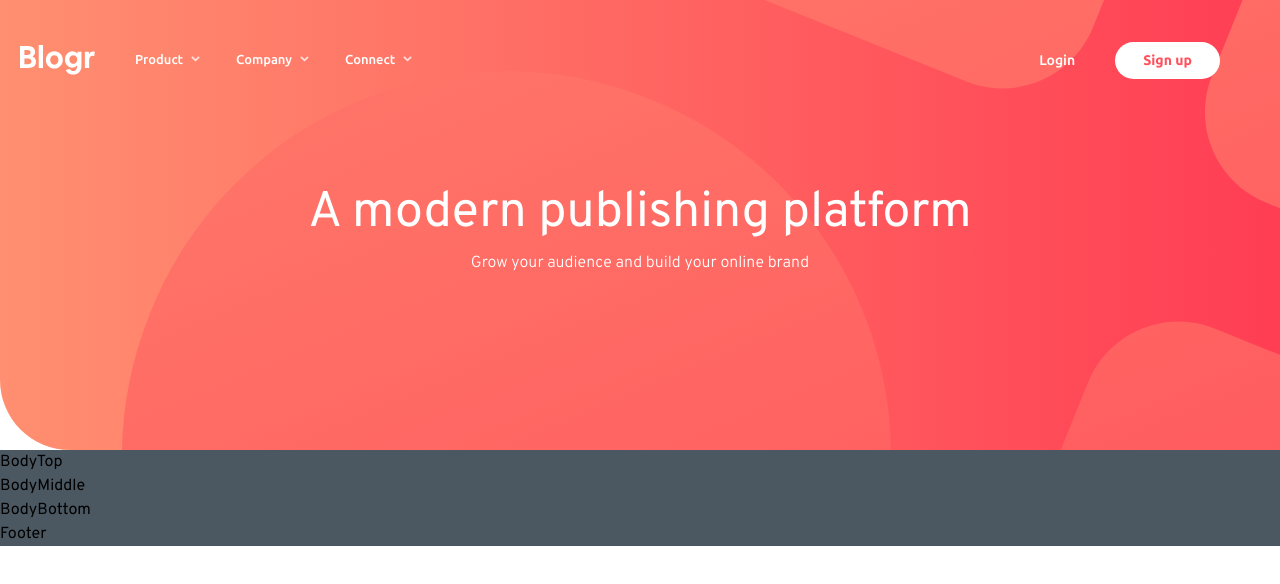
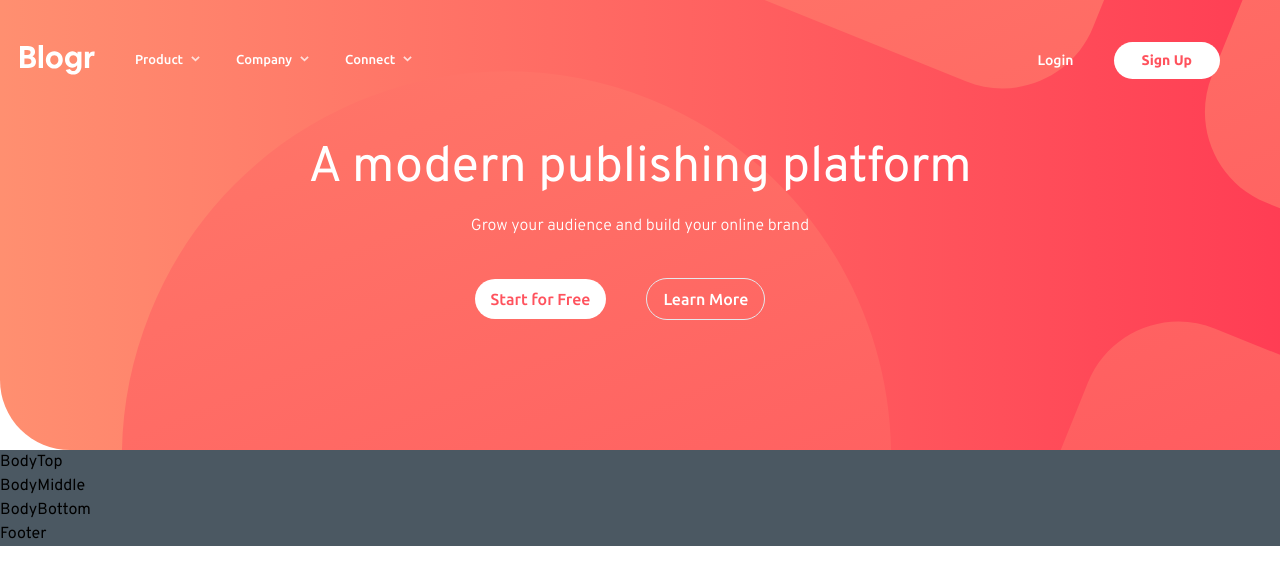
Before and after one commit to rachelharu/react-landingpage-blogr, a React (Vite) app: page / in a window 1280 px wide. Shown: the top 584 px of the page. Built offline with nearby package versions, Linux system fonts and the light colour scheme.

Commit message:
finish CTA buttons

```diff
--- a/src/components/CTA.jsx
+++ b/src/components/CTA.jsx
@@ -4,14 +4,19 @@
   return (
     <div className="flex-col justify-center text-center">
       <h1 className="mobile-font-change flex justify-center font-normal text-white text-[50px]">A modern publishing platform</h1>
-      <h3 className="flex justify-center font-light text-white">Grow your audience and build your online brand</h3>
+      <h3 className="flex mt-2 justify-center font-light text-white">Grow your audience and build your online brand</h3>
 
-      {/* <button>
-      Start for Free
-      </button>
-      <button>
-      Learn More
-      </button> */}
+      <div className="font-ubuntu text-[16px] ">
+        <button className="bg-white text-ctaPrimary hover:bg-ctaHover hover:text-white
+          font-medium py-2 px-4 mr-10 mt-10 rounded-full">
+        Start for Free
+        </button>
+        <button className="bg-transparent text-white hover:bg-white hover:text-ctaPrimary border border-white-100
+          font-medium py-2 px-4 mr-10 mt-10 rounded-full">
+        Learn More
+        </button>
+      </div>
+
     </div>
   );
 };
--- a/src/components/Navbar.jsx
+++ b/src/components/Navbar.jsx
@@ -59,7 +59,7 @@
         <button className='mr-10 hover:underline'>Login</button>
         <button class="bg-white text-ctaPrimary hover:bg-ctaHover hover:text-white
         font-bold py-2 px-7 rounded-full">
-          Sign up
+          Sign Up
         </button>
       </div>
 
@@ -118,7 +118,7 @@
               <button className='text-black hover:underline text-[15px]'>Login</button>
               <button className=" text-white button-cta-gradient hover:bg-ctaHover hover:text-white
                 my-5 font-bold py-2 px-7 rounded-full">
-                Sign up
+                Sign Up
               </button>
             </div>
 
```
